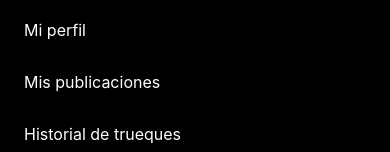
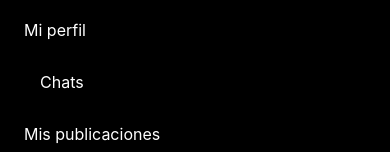
Before and after one commit to sebaponce2/seminario-final, a React (Create React App) app in the folder frontend/: page /detailsPost in a window 390 px wide. Both pictures are taken after a click on the button "Abrir menú". Shown: the part 155-307 px from the top of the page. Built offline with nearby package versions, Linux system fonts and the light colour scheme; no server answers.

Commit message:
Se agrega opcion chats dropdown

```diff
--- a/frontend/src/componentes/Navbar/UserMobileMenu.js
+++ b/frontend/src/componentes/Navbar/UserMobileMenu.js
@@ -54,7 +54,7 @@
             </div>
           )}
 
-          <div >
+          <div>
             <div className="flex items-center space-x-2 mb-3">
               <img
                 src={
@@ -70,6 +70,13 @@
             <div className="flex flex-col space-y-3 pl-2">
               <Link to="/profile" onClick={onClose} className="py-2">
                 Mi perfil
+              </Link>
+              <Link
+                to="/chats"
+                onClick={() => setIsDropdownOpen(false)}
+                className="block px-4 py-2 hover:bg-gray-100"
+              >
+                Chats
               </Link>
               <Link to="/myPosts" onClick={onClose} className="py-2">
                 Mis publicaciones
--- a/frontend/src/componentes/Navbar/UserNav.js
+++ b/frontend/src/componentes/Navbar/UserNav.js
@@ -95,6 +95,13 @@
               Mi perfil
             </Link>
             <Link
+              to="/chats"
+              onClick={() => setIsDropdownOpen(false)}
+              className="block px-4 py-2 hover:bg-gray-100"
+            >
+              Chats
+            </Link>
+            <Link
               to="/myPosts"
               onClick={() => setIsDropdownOpen(false)}
               className="block px-4 py-2 hover:bg-gray-100"
```
